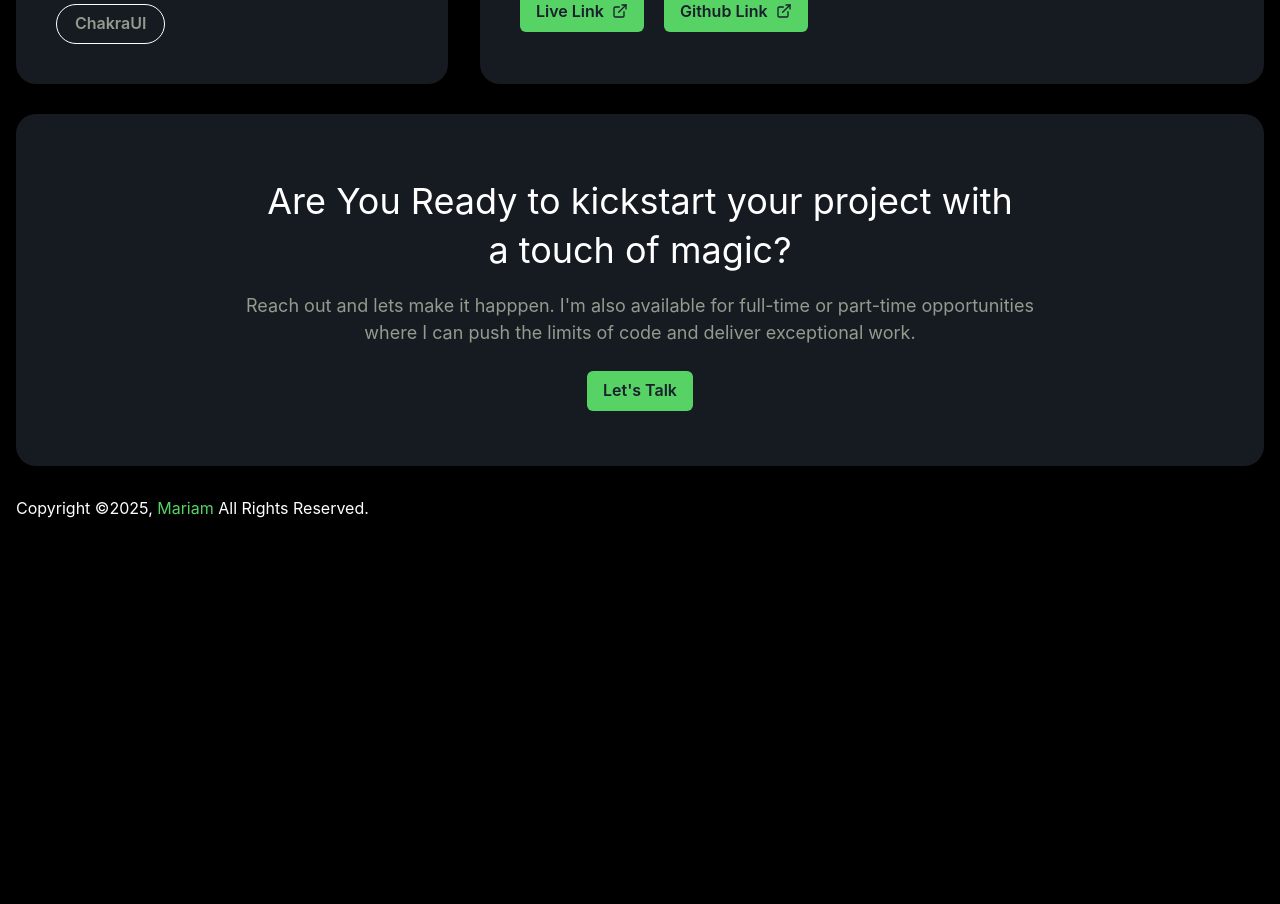
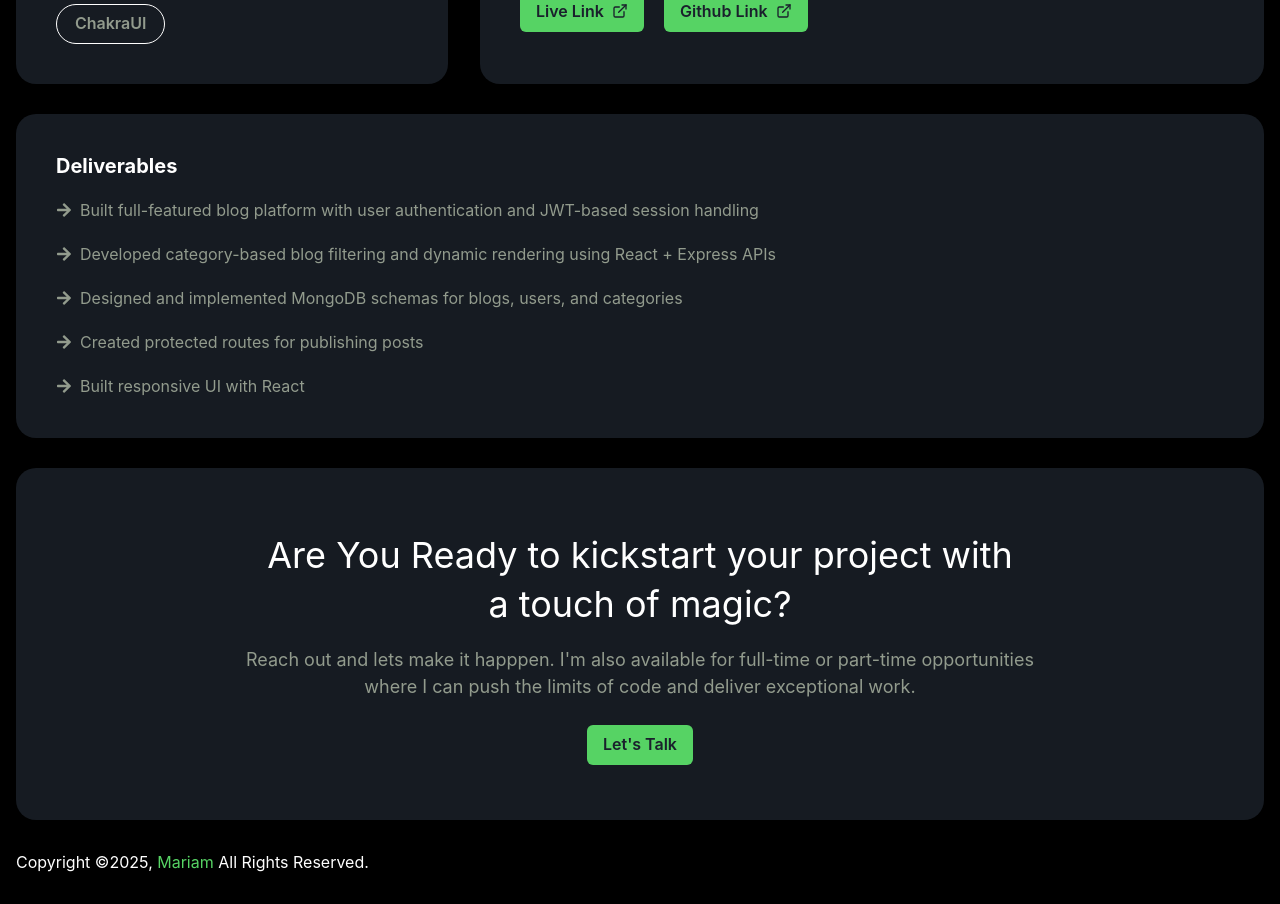
Before and after one commit to Mariam-Senzia/developer-portfolio, a React (Vite) app: page /projectDetails/BlogNest in a window 1280 px wide. Shown: the part 1114-2018 px from the top of the page. Before the commit the page ends 1664 px from the top, so only its background shows below. Built offline with nearby package versions, Linux system fonts and the light colour scheme.

Commit message:
Added project deliverables on projectDetails page

```diff
--- a/src/components/projectDetails/Hero.tsx
+++ b/src/components/projectDetails/Hero.tsx
@@ -14,6 +14,7 @@ import {
 import Navbar from "../home/Navbar";
 import { ExternalLinkIcon } from "@chakra-ui/icons";
 import { AnimationBox } from "../../animations/AnimationBox";
+import { FaArrowRight } from "react-icons/fa";
 
 const Hero = () => {
   const projects = useProjects();
@@ -72,7 +73,7 @@ const Hero = () => {
               <Text color="white" mt="20px">
                 {selectedProject?.fullDescription}
               </Text>
-              <Flex mt="20px" gap="5">
+              <Box display={{base: "block",md: "flex"}} mt="20px" gap="5">
                 <Link href={selectedProject?.liveLink} target="_blank">
                   <Button
                     rightIcon={<ExternalLinkIcon mt="-2px" fontSize="md" />}
@@ -90,15 +91,55 @@ const Hero = () => {
                     rightIcon={<ExternalLinkIcon mt="-2px" fontSize="md" />}
                     bgColor="#56d364"
                     _hover={{ backgroundColor: "#1D8678" }}
+                    ml={{base: "7px", md: "0px"}}
                   >
                     Github Link
                   </Button>
                 </Link>
                 )}
 
-              </Flex>
+                {selectedProject?.storeFrontOne && (
+                  <Link href={selectedProject?.storeFrontOne} target="_blank">
+                    <Button
+                      rightIcon={<ExternalLinkIcon mt="-2px" fontSize="md" />}
+                      bgColor="#56d364"
+                      _hover={{ backgroundColor: "#1D8678" }}
+                      mt={{base: "20px", md: "0px"}}
+                    >
+                      View Storefront 1
+                    </Button>
+                  </Link>
+                )}
+
+                {selectedProject?.storeFrontTwo && (
+                  <Link href={selectedProject?.storeFrontTwo} target="_blank">
+                  <Button
+                    rightIcon={<ExternalLinkIcon mt="-2px" fontSize="md" />}
+                    bgColor="#56d364"
+                    _hover={{ backgroundColor: "#1D8678" }}
+                    mt={{base: "20px", md: "0px"}}
+                  >
+                    View Storefront 2
+                  </Button>
+                  </Link>
+                )}
+
+              </Box>
             </Box>
           </AnimationBox>
+
+          <Box backgroundColor="#161b22" borderRadius="20px" mt="30px"p="10">
+            <Heading color="white" fontSize="xl" mb="10px">Deliverables</Heading>
+
+            <AnimationBox>
+            {selectedProject?.deliverables.map((del, index) => (
+              <Flex key={index} color="#929b8d" gap="2" alignItems="center" mt="20px">
+                <FaArrowRight />
+                <Text>{del}</Text>
+                </Flex>
+              ))}
+            </AnimationBox>
+          </Box>
         </AnimationBox>
       </Container>
     </>
--- a/src/hooks/useProjects.tsx
+++ b/src/hooks/useProjects.tsx
@@ -6,9 +6,18 @@ const useProjects = () => {
       description:
         "An eCommerce platform that enables shop owners to create, customize and manage their own online stores",
       fullDescription: "DukaNext is an eCommerce platform that enables shop owners to create, customize and manage their own online stores. Built using the MERN stack, I contributed by developing new features, enhancing existing functionality, and improving the overall user experience.",
-      tools: ["React","Next.js","TypeScript","Express.js","Node.js","MongoDB","BootStrap"],
-      // githubLink: "https://github.com/aknjoroge/vastly-ecommerce-dashboard",
+      tools: ["React","Next.js","TypeScript","Express.js","Node.js","MongoDB","BootStrap","Puck"],
       liveLink: "https://dukanext.co.ke/",
+      storeFrontOne: "https://zia.dukanext.co.ke/",
+      storeFrontTwo: "https://carpockets.dukanext.co.ke/",
+      deliverables: [
+        "Built responsive and user-friendly components using React and Next.js",
+        "Enhanced the admin dashboard with new features and improved form components",
+        "Improved product listing, search functionality and cart experience",
+        "Customized and integrated the Puck theme builder to allow users to create and manage their own themes",
+        "Enhanced API integration and error handling between frontend and backend",
+        "Refactored UI elements to boost performance and mobile responsiveness"
+      ]
     },
     {
       image: "/projects/BlogNest-UI.png",
@@ -19,6 +28,13 @@ const useProjects = () => {
       tools: ["React","JavaScript","Express.js","Node.js","MongoDB","Zustand","ChakraUI"],
       githubLink: "https://github.com/Mariam-Senzia/BlogNest",
       liveLink: "https://blog-nest-xi.vercel.app/",
+      deliverables: [
+        "Built full-featured blog platform with user authentication and JWT-based session handling",
+        "Developed category-based blog filtering and dynamic rendering using React + Express APIs",
+        "Designed and implemented MongoDB schemas for blogs, users, and categories",
+        "Created protected routes for publishing posts",
+        "Built responsive UI with React",
+      ]
     },
     {
       image: "/projects/Safiri-Africa-UI.png",
@@ -29,6 +45,14 @@ const useProjects = () => {
       tools: ["React","JavaScript","Flask","Python","PostgreSQL","Zustand","ChakraUI"],
       githubLink: "https://github.com/Mariam-Senzia/Safiri-Africa",
       liveLink: "https://safiri-africa-beta.vercel.app/",
+      deliverables: [
+        "Developed a full-stack travel platform showcasing African destinations with photos, maps and currency data",
+        "Built a RESTful API with Flask & PostgreSQL to manage countries, content and user interactions",
+        "Built the frontend using React, JavaScript, Chakra UI, and Zustand for responsive and intuitive UX",
+        "Integrated external APIs for geographic and currency data",
+        "Implemented interactive features: like, comment, and share, improving user engagement",
+        "Implemented dynamic features like country filtering and detailed destination pages",
+      ]
     },
   ];
   return projects;
```
